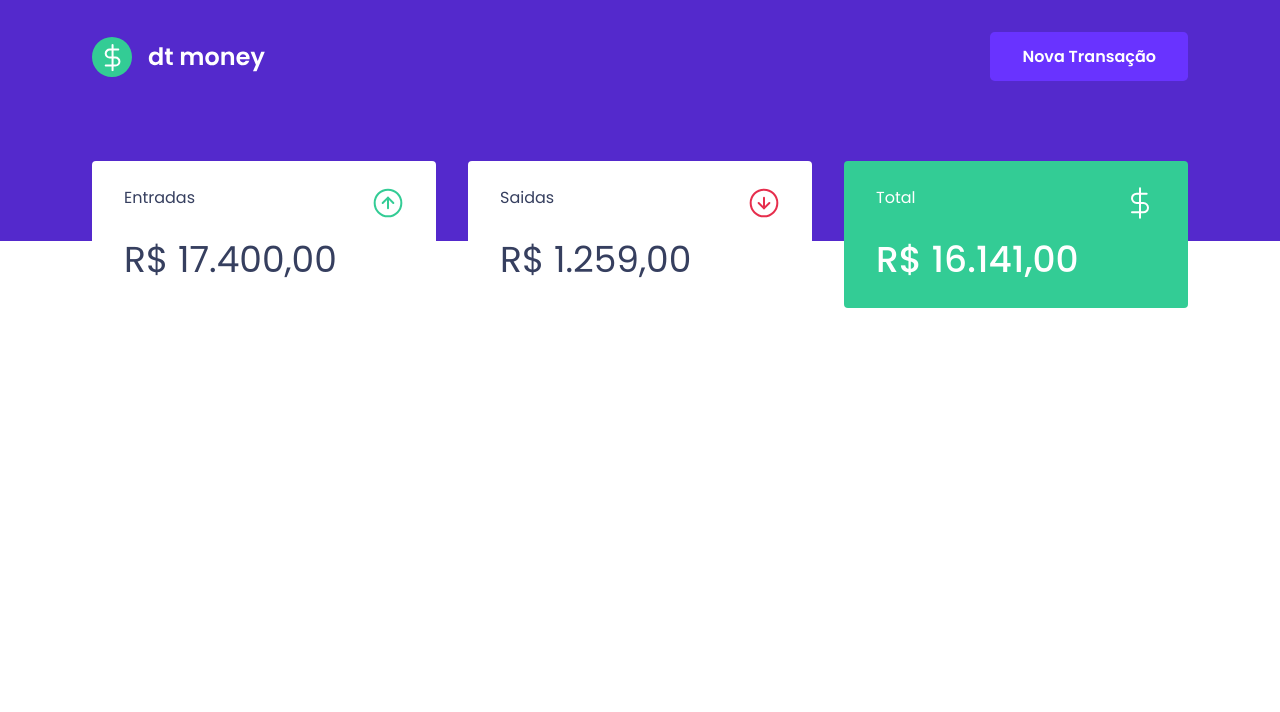
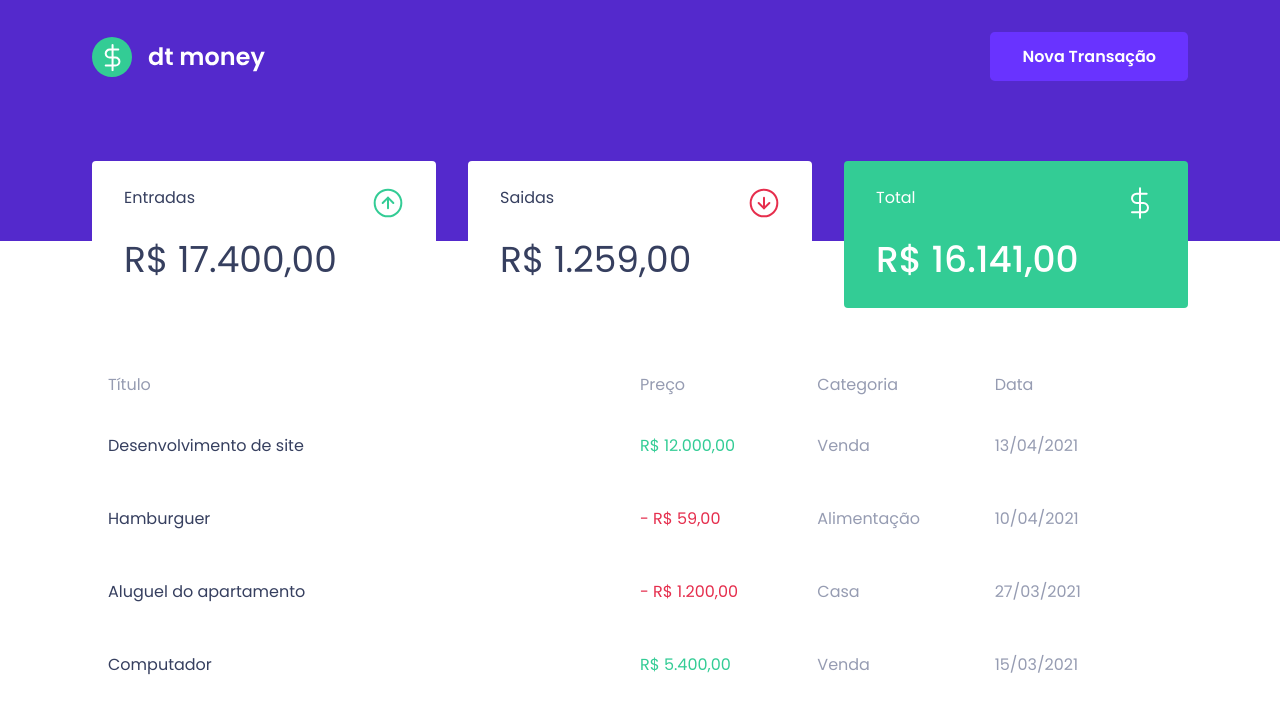
Before and after one commit to anzinirafael/dtmoney, a React (Create React App) app: page / in a window 1280 px wide. Shown: the top 712 px of the page. Built offline with nearby package versions, Linux system fonts and the light colour scheme.

Commit message:
second-update

```diff
--- /dev/null
+++ b/src/components/TransactionsTable/index.tsx
@@ -0,0 +1,22 @@
+import {
+    Container
+} from './style';
+
+interface Props {
+    title: string;
+    price: string;
+    category: string;
+    date: string;
+    type: 'up' | 'down';
+}
+
+export function TransactionsTable({title, price, category, date, type} : Props){
+    return(
+        <Container type={type}>
+            <strong className="title">{title}</strong>
+            <strong className="price">{price}</strong>
+            <strong className="category">{category}</strong>
+            <strong className="date">{date}</strong>
+        </Container>
+    )
+}
--- /dev/null
+++ b/src/components/TransactionsTable/style.ts
@@ -0,0 +1,31 @@
+import styled, {css} from 'styled-components';
+
+interface Props{
+    type: 'up' | 'down';
+}
+
+export const Container = styled.section<Props>`
+    max-width: 1128px;
+    margin: 0 auto;
+    margin-bottom: 0.50rem;
+    display: grid;
+    grid-template-columns: 3fr 1fr 1fr 1fr;
+
+    align-self: center;
+    background: var(--shape);
+    padding: 1.25rem 2rem;
+    strong{
+        font-size: 1rem;
+        font-weight: 400;
+        &.title{
+        color: var(--title);
+        }
+        &.price{
+            ${({type}) => type === 'up' ? css`color: var(--green)` : css`color: var(--red)`};
+        }
+        &.category, &.date{
+            color: var(--text);
+        }
+    }
+
+`
--- a/src/pages/Dashboard/index.tsx
+++ b/src/pages/Dashboard/index.tsx
@@ -1,7 +1,7 @@
 import React from 'react';
 import { CardsTransactions } from '../../components/CardsTransactions';
-import { Header } from '../../components/Header';
-import { Container, Cards } from './style';
+import { TransactionsTable } from '../../components/TransactionsTable';
+import { Container, Cards, HeaderTransactionsTable } from './style';
 
 export function Dashboard(){
     return(
@@ -11,6 +11,16 @@ export function Dashboard(){
                 <CardsTransactions title="Saidas" values="R$ 1.259,00" icon="outcome"  type="others"/>
                 <CardsTransactions title="Total" values="R$ 16.141,00" icon="total"  type="total"/>
             </Cards>
+            <HeaderTransactionsTable>
+                <h1>Título</h1>
+                <h1>Preço</h1>
+                <h1>Categoria</h1>
+                <h1>Data</h1>
+            </HeaderTransactionsTable>
+            <TransactionsTable title="Desenvolvimento de site" price="R$ 12.000,00" category="Venda" date="13/04/2021" type="up"/>
+            <TransactionsTable title="Hamburguer" price="- R$ 59,00" category="Alimentação" date="10/04/2021" type="down"/>
+            <TransactionsTable title="Aluguel do apartamento" price="- R$ 1.200,00" category="Casa" date="27/03/2021" type="down"/>
+            <TransactionsTable title="Computador" price="R$ 5.400,00" category="Venda" date="15/03/2021" type="up"/>
         </Container>
     )
 }
--- a/src/pages/Dashboard/style.ts
+++ b/src/pages/Dashboard/style.ts
@@ -13,3 +13,20 @@ export const Cards = styled.div`
     padding: 0 1rem;
     margin-top: -5rem;
 `
+
+
+export const HeaderTransactionsTable = styled.div`
+    max-width: 1128px;
+    margin: 0 auto;
+    margin-top: 4rem;
+    margin-bottom: 1rem;
+    display: grid;
+    grid-template-columns: 3fr 1fr 1fr 1fr;
+    color: var(--text);
+    align-self: center;
+    padding: 0 2rem;
+    h1{
+        font-size: 1rem;
+        font-weight: 400;
+    }
+`
```
